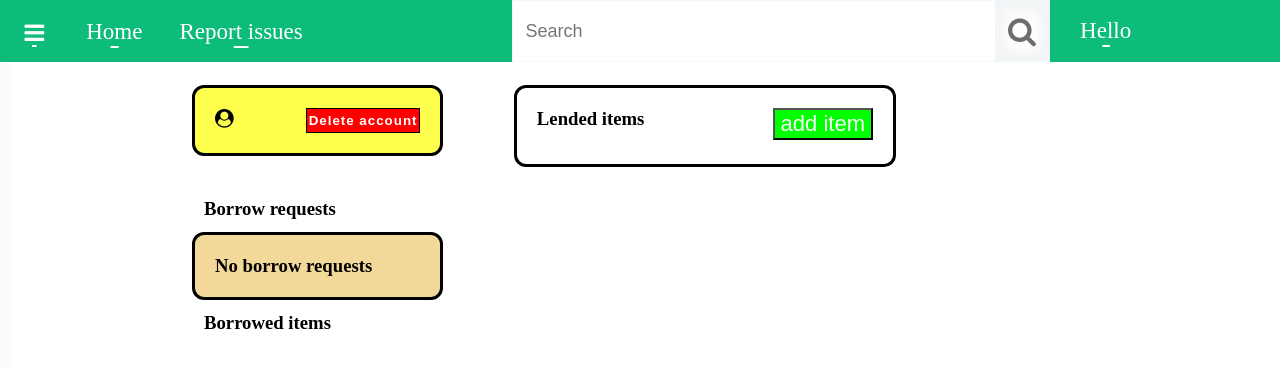
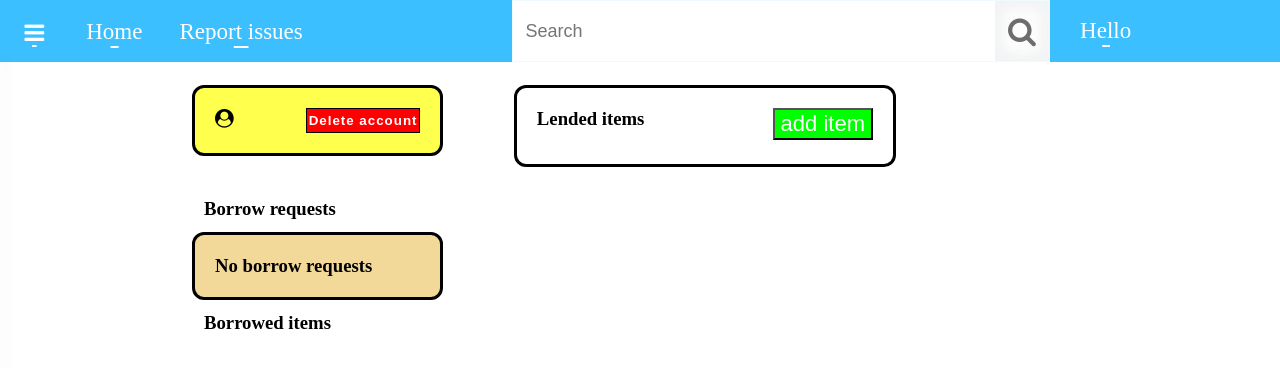
Before and after one commit to nolwoldn/Lender-Web, a Django app: template Lend/templates/profile.html in a window 1280 px wide. Shown: the top 368 px of the page. Run offline with Django 4.2, Linux system fonts and the light colour scheme; the template is opened without the code that fills it, so the values that code supplies are empty.

Commit message:
minor changes

```diff
--- a/Lend/static/css/header.css
+++ b/Lend/static/css/header.css
@@ -14,7 +14,7 @@ body {
   float: right;
   position: fixed;
   justify-content: space-between;
-  background-color: rgb(13, 188, 121);
+  background-color: rgb(59, 191, 254) !important;
   color: white;
   flex-flow: row nowrap;
 }
--- a/Lend/static/js/profile.js
+++ b/Lend/static/js/profile.js
@@ -31,7 +31,7 @@ function changeErrorExplainer(message) {
   displayTimer = setTimeout(() => {
     errorExplainer.innerHTML = "";
     errorExplainer.style.display = "none";
-  }, 1200);
+  }, 5000);
 }
 
 window.onclick = function (event) {
```
